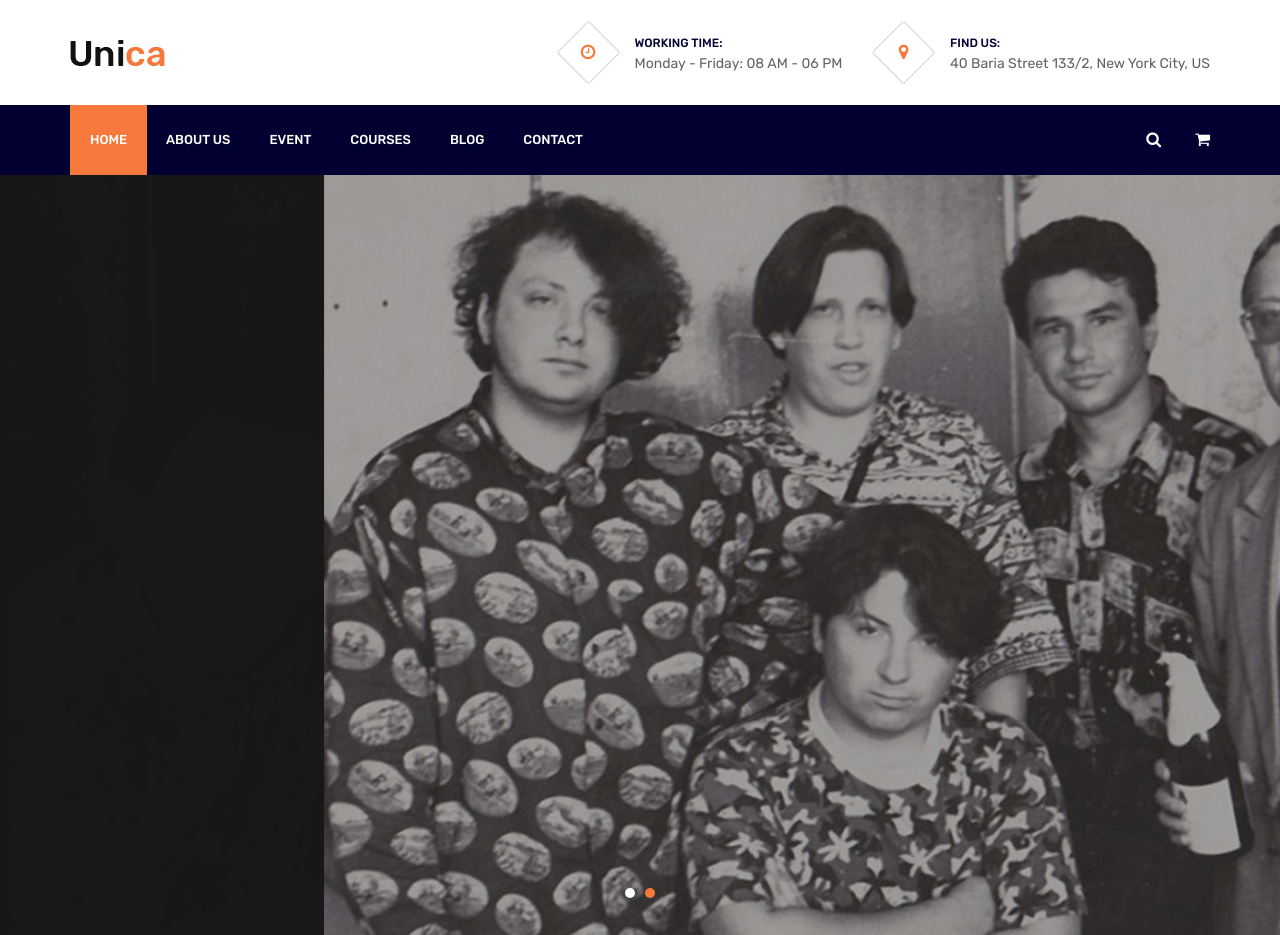
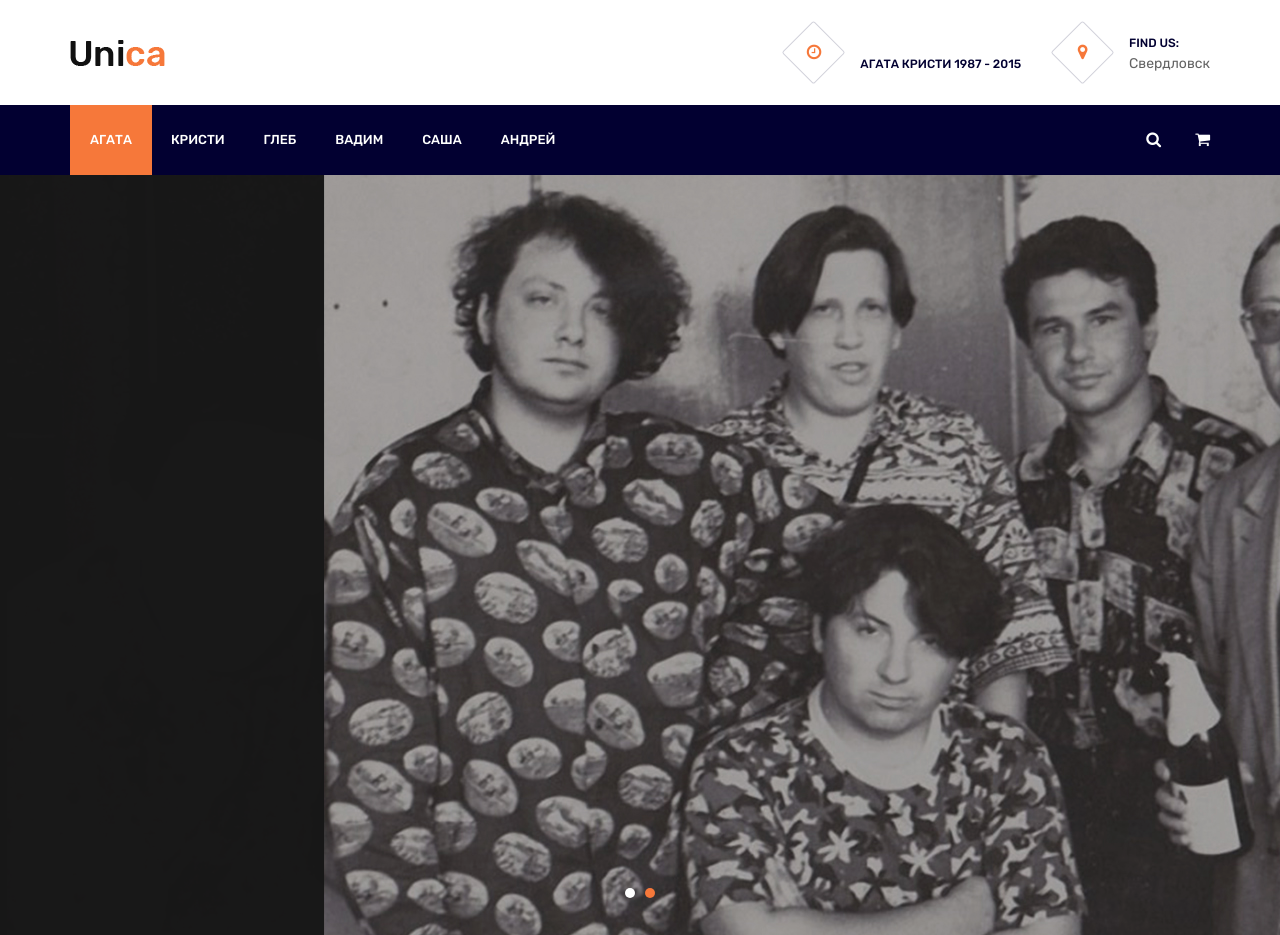
Before and after one commit to kaetchka/unica, a plain HTML site: page index.html in a window 1280 px wide. Shown: the top 935 px of the page. Drawn offline with Linux system fonts and the light colour scheme.

Commit message:
Update index.html

```diff
--- a/index.html
+++ b/index.html
@@ -45,11 +45,11 @@
 			<div class="header-info">
 				<div class="hf-item">
 					<i class="fa fa-clock-o"></i>
-					<p><span>Working time:</span>Monday - Friday: 08 AM - 06 PM</p>
+					<p><span>Агата Кристи 1987 - 2015</p>
 				</div>
 				<div class="hf-item">
 					<i class="fa fa-map-marker"></i>
-					<p><span>Find us:</span>40 Baria Street 133/2, New York City, US</p>
+					<p><span>Find us:</span>Свердловск</p>
 				</div>
 			</div>
 		</div>
@@ -65,12 +65,12 @@
 				<a href=""><i class="fa fa-shopping-cart"></i></a>
 			</div>
 			<ul class="main-menu">
-				<li class="active"><a href="index.html">Home</a></li>
-				<li><a href="about.html">About Us</a></li>
-				<li><a href="#">Event</a></li>
-				<li><a href="course.html">COURSES</a></li>
-				<li><a href="blog.html">blog</a></li>
-				<li><a href="contact.html">Contact</a></li>
+				<li class="active"><a href="index.html">Агата</a></li>
+				<li><a href="about.html">Кристи</a></li>
+				<li><a href="#">Глеб</a></li>
+				<li><a href="course.html">Вадим</a></li>
+				<li><a href="blog.html">Саша</a></li>
+				<li><a href="contact.html">Андрей</a></li>
 			</ul>
 		</div>
 	</nav>
```
